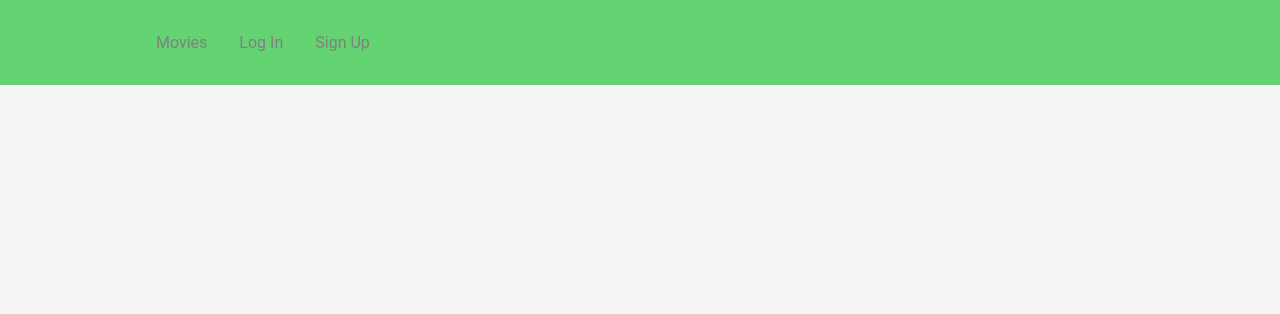
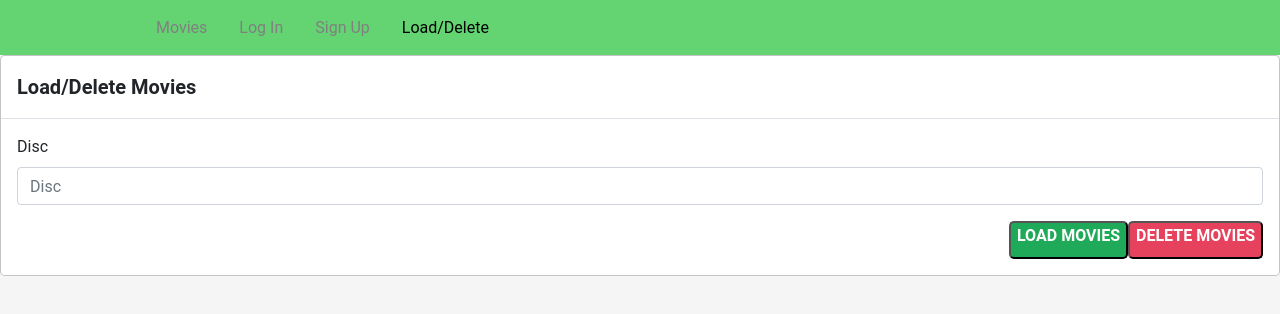
Before and after one commit to damko81/videotecaReactJS, a React (Create React App) app: page /loaddeletemovies in a window 1280 px wide. Shown: the top 314 px of the page. Built offline with nearby package versions, Linux system fonts and the light colour scheme; no server answers.

Commit message:
ReactJS Videoteca Prototyp

```diff
--- a/package.json
+++ b/package.json
@@ -13,7 +13,7 @@
     "react-icons": "^5.2.0",
     "react-router-dom": "^6.23.0",
     "react-scripts": "5.0.1",
-    "styled-components": "^5.3.10",
+    "styled-components": "^5.3.11",
     "web-vitals": "^2.1.4"
   },
   "scripts": {
--- a/src/App.js
+++ b/src/App.js
@@ -10,6 +10,7 @@ import Movies from "./pages/movies";
 import SignUp from "./pages/signup";
 import LogIn from "./pages/login";
 import { useGetMovies } from './components/Movie/Action';
+import LoadDeleteMovies from './pages/LoadDeleteMovies';
 
 function App() {
 
@@ -23,6 +24,10 @@ function App() {
                     <Route
                         path="/movies"
                         element={<Movies movies={movies} />}
+                    />
+                      <Route
+                        path="/loaddeletemovies"
+                        element={<LoadDeleteMovies/>}
                     />
                     <Route
                         path="/log-in"
--- a/src/components/Movie/Action.js
+++ b/src/components/Movie/Action.js
@@ -18,6 +18,18 @@ const [movies, setMovies] = useState([]);
       return movies.sort((a, b) => a.name.localeCompare(b.name));
 };
 
+export const loadMovies = async (disc) => {
+  var discTmp = disc.replace(/\\/g, '!');
+  const res= await api.post(`/movie/mobileLoad/${discTmp}`)
+  return res;
+};
+
+export const deleteMovieByDisc = async (disc) => {
+  var discTmp = disc.replace(/\\/g, '!');
+  const res= await api.delete(`/movie/deleteMovieByDisc/${discTmp}`)
+  return res;
+};
+
 export const updateMovie = async (movieData) => {
 
   const res= await api.put('/movie/update',movieData);
--- a/src/components/Movie/Movie.css
+++ b/src/components/Movie/Movie.css
@@ -61,3 +61,23 @@ color: white;
 
 html, body { height: 100%; }
 body { margin: 0; font-family: Roboto, "Helvetica Neue", sans-serif; }
+
+button {
+  margin: 10;
+  padding: 10;
+  border-radius: 5;
+  border-width: 1;
+  cursor: pointer;
+}
+
+.updateMovieButtonText {
+    color:white;
+    text-align: center;
+    font-weight: bold;
+    cursor: pointer;
+}
+
+.updateMovieButton {
+    background-color:#1FAA59;
+    border-radius: 5px;
+}
--- a/src/components/Movie/Movie.js
+++ b/src/components/Movie/Movie.js
@@ -22,7 +22,7 @@ const deleteDialog = (id) => {
         <div className="card m-b-30">
             <div className="card-body row">
                 <div className="col-6">
-                    <a href={movie.url}><img src={movie.imageSrc} alt="" class="img-fluid rounded-circle w-60"/></a>
+                    <a href={movie.url}><img src={movie.imageSrc} alt="" className="img-fluid rounded-circle w-60"/></a>
                     <p className="m-0">{movie.duration}</p>
                     <p className="m-0">Disc: {movie.disc}</p>
                 </div>
--- a/src/components/Movie/UpdateMovie.js
+++ b/src/components/Movie/UpdateMovie.js
@@ -1,5 +1,7 @@
 import { useState } from "react";
 import { updateMovie } from "./Action";
+import './Movie.css';
+
 
 function UpdateMovie({movie}) {
 
@@ -29,21 +31,7 @@ function UpdateMovie({movie}) {
 
     const [isReadOnly,setIsReadOnly]=useState(false);
 
-    const handleInputChange=(key,value)=>{
-        if(key==='name')setName(value);
-        else if(key==='description')setDescription(value);
-        else if(key==='rating')setRating(value);
-        else if(key==='director')setDirector(value);
-        else if(key==='stars')setStars(value);
-        else if(key==='disc')setDisc(value);
-        else if(key==='duration')setDuration(value);
-        else if(key==='genre')setGenre(value);
-        else if(key==='releaseDate')setReleaseDate(value);
-        else if(key==='imageSrc')setImageSrc(value);
-        else if(key==='url')setUrl(value);
-      };
-
-      const handleUpdateMovie=()=>{
+    const handleUpdateMovie=()=>{
 
         const movieData={
             id,
@@ -119,8 +107,8 @@ function UpdateMovie({movie}) {
                  <input type="text" value={imageSrcNew} name="imageSrc" className="form-control" id="imageSrc" onChange={(e) => setImageSrc(e.target.value)} style={{backgroundColor:isReadOnly?'#758AA2':'#00000000'}} readOnly={isReadOnly} placeholder="Image Src"/>
               </div>
               <div className="text-right">
-                <button disabled={isReadOnly} className="button dark" onClick={handleUpdateMovie} style={{backgroundColor:isReadOnly?'#758AA2':'#1FAA59'}}>
-                    <label>{isReadOnly?'MOVIE SUCCESSFULLY UPDATED':'UPDATE MOVIE'}</label>
+                <button disabled={isReadOnly} className="updateMovieButton" onClick={handleUpdateMovie} style={{backgroundColor:isReadOnly?'#758AA2':'#1FAA59'}}>
+                    <label className="updateMovieButtonText">{isReadOnly?'MOVIE SUCCESSFULLY UPDATED':'UPDATE MOVIE'}</label>
                 </button>
               </div>
            </form>
--- a/src/components/Navbar/NavbarElements.js
+++ b/src/components/Navbar/NavbarElements.js
@@ -4,7 +4,7 @@ import styled from "styled-components";
 
 export const Nav = styled.nav`
     background: #63d471;
-    height: 85px;
+    height: 55px;
     display: flex;
     justify-content: space-between;
     padding: 0.2rem calc((100vw - 1000px) / 2);
--- a/src/components/Navbar/index.js
+++ b/src/components/Navbar/index.js
@@ -21,6 +21,9 @@ const Navbar = () => {
                     <NavLink to="/sign-up" activeStyle>
                         Sign Up
                     </NavLink>
+                    <NavLink to="/loaddeletemovies" activeStyle>
+                        Load/Delete
+                    </NavLink>
                 </NavMenu>
             </Nav>
         </>
--- /dev/null
+++ b/src/pages/LoadDeleteMovies.js
@@ -0,0 +1,62 @@
+import React, { useState } from 'react'
+import { deleteMovieByDisc, loadMovies } from '../components/Movie/Action';
+import '../components/Movie/Movie.css';
+
+export default function LoadDeleteMovies() {
+
+  const [disc,setDisc]=useState('');
+  const [isReadOnly,setIsReadOnly]=useState(false);
+  const [showLoadedMovies,setShowLoadedMovies]=useState(true);
+  const [showDeletedMovies,setShowDeletedMovies]=useState(true);
+
+  const handleLoadMovies=()=>{
+
+    loadMovies(disc); // Shranimo v backend DB.
+    setIsReadOnly(true);
+    setShowDeletedMovies(false);
+  };
+
+  const handleDeleteMovieByDisc=()=>{
+
+    deleteMovieByDisc(disc); // Shranimo v backend DB.
+    setIsReadOnly(true);
+    setShowLoadedMovies(false);
+  };
+
+  const deleteMovieByDiscDialog = () => {
+    if (window.confirm("Delete?")){
+        handleDeleteMovieByDisc();
+      }
+  };
+
+
+  return (
+
+    <div className="modal-content">
+        <div className="modal-header">
+           <h5 className="modal-title" id="updateMovieModalLabel">Load/Delete Movies</h5>
+        </div>
+        <div className="modal-body">
+           <form>
+              <div className="form-group">
+                <label for="disc">Disc</label>
+                <input type="text" value={disc} name="disc" className="form-control" id="disc" onChange={(e) => setDisc(e.target.value)} style={{backgroundColor:isReadOnly?'#758AA2':'#00000000'}} readOnly={isReadOnly} placeholder="Disc"/>
+               </div>
+              <div className="text-right">
+                {showLoadedMovies &&
+                    <button disabled={isReadOnly} className="updateMovieButton" onClick={handleLoadMovies} style={{backgroundColor:isReadOnly?'#758AA2':'#1FAA59'}}>
+                        <label className="updateMovieButtonText">{isReadOnly?'MOVIES SUCCESSFULLY LOADED':'LOAD MOVIES'}</label>
+                    </button>
+                 }
+                 {showDeletedMovies  &&
+                    <button disabled={isReadOnly} className="updateMovieButton" onClick={deleteMovieByDiscDialog} style={{backgroundColor:isReadOnly?'#758AA2':'#E6425E'}}>
+                        <label className="updateMovieButtonText">{isReadOnly?'MOVIES SUCCESSFULLY DELETED':'DELETE MOVIES'}</label>
+                    </button>
+                 }
+              </div>
+           </form>
+        </div>
+     </div>
+
+  )
+}
```
Also changed, not shown: 1 other file (tests, documents, lock files or other folders).
